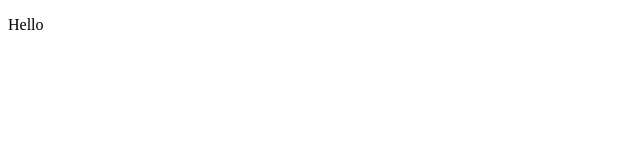
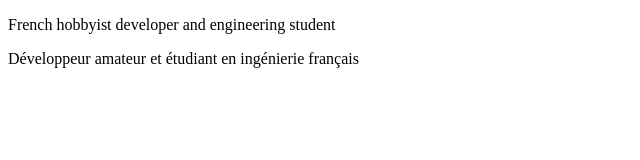
Before and after one commit to MarageDev/maragedev.github.io, a plain HTML site: page index.html in a window 1280 px wide. Shown: the whole page, without its empty margins (0-640 px from the left). Drawn offline with Linux system fonts and the light colour scheme.

Commit message:
Update introduction text in index.html

```diff
--- a/index.html
+++ b/index.html
@@ -4,6 +4,7 @@
     <title>Marage</title>
   </head>
   <body>
-    <p>Hello</p>
+    <p>French hobbyist developer and engineering student</p>
+    <p>Développeur amateur et étudiant en ingénierie français</p>
   </body>
 </html>
```
